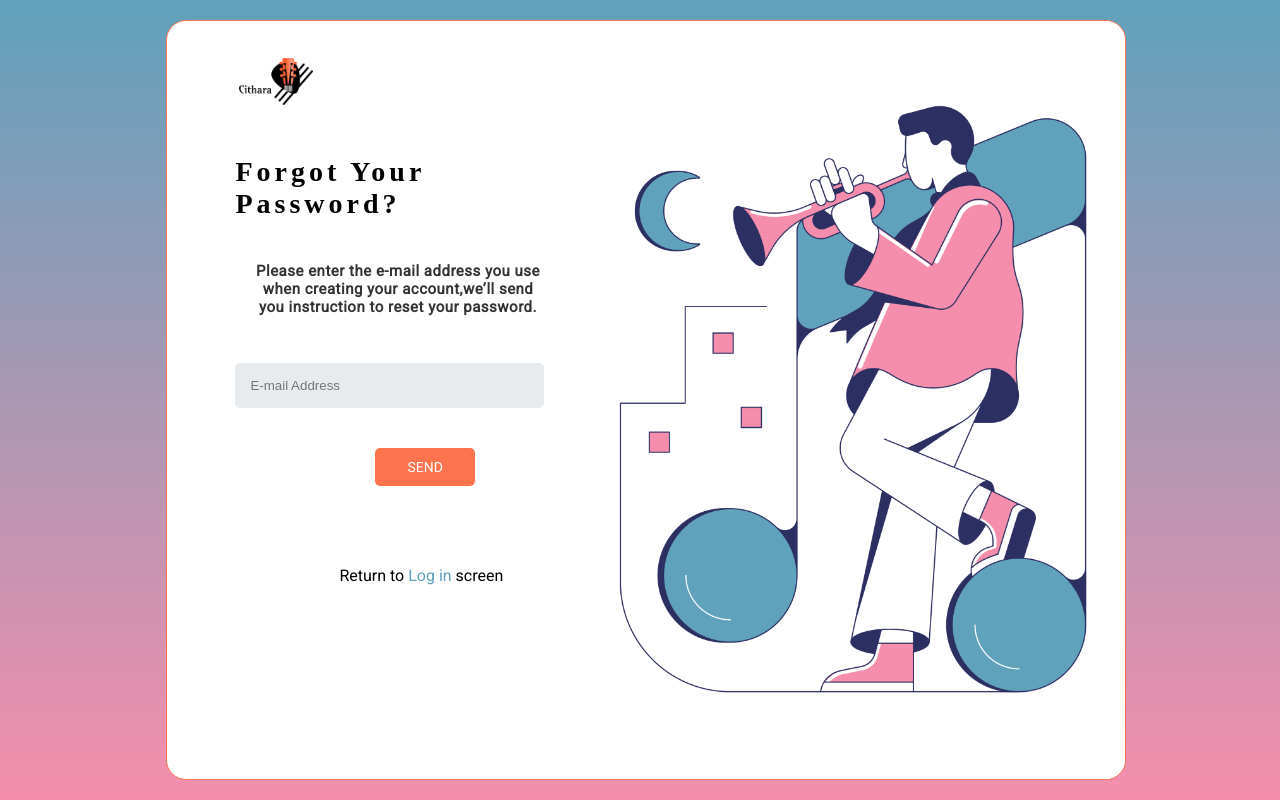
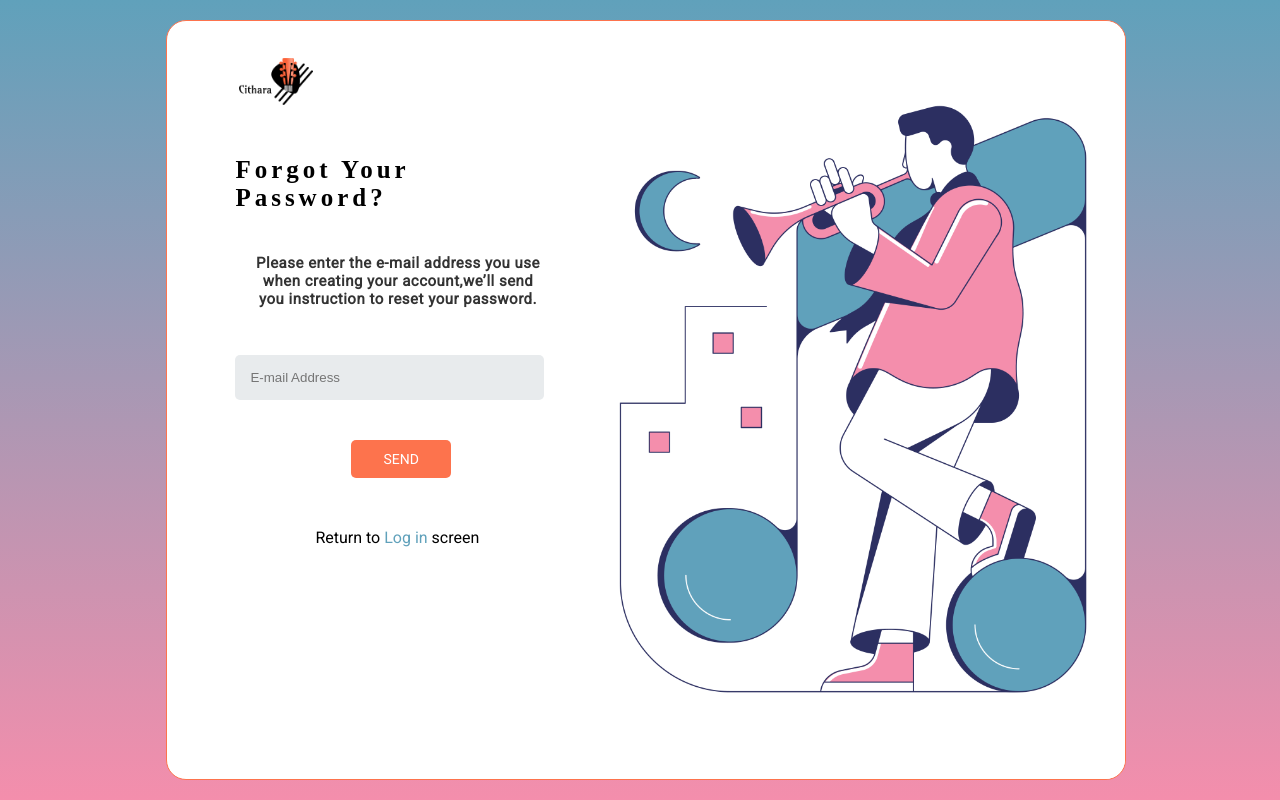
Before and after one commit to jose-a-dlc05/cithara-frontend, a PHP site: page /forgot-password.html in a window 1280 px wide. Run offline with PHP 8.4, Linux system fonts and the light colour scheme; some web fonts are replaced.

Commit message:
modified css for forgot password page

```diff
--- a/resources/css/style.css
+++ b/resources/css/style.css
@@ -21,7 +21,11 @@ body {
   min-width: 100%;
   margin: 0;
   /* Background Image */
-  background: linear-gradient(180deg, rgba(240,156,27,1) 0%, rgba(244,142,172,1) 100%);
+  background: linear-gradient(
+    180deg,
+    rgba(240, 156, 27, 1) 0%,
+    rgba(244, 142, 172, 1) 100%
+  );
   position: absolute;
   left: 0;
   top: 0;
@@ -32,7 +36,11 @@ body {
   min-width: 100%;
   margin: 0;
   /* Background Image */
-  background: linear-gradient(180deg, rgba(240,156,27,1) 0%, rgba(96,161,187,1) 100%);
+  background: linear-gradient(
+    180deg,
+    rgba(240, 156, 27, 1) 0%,
+    rgba(96, 161, 187, 1) 100%
+  );
   position: absolute;
   left: 0;
   top: 0;
@@ -43,7 +51,11 @@ body {
   min-width: 100%;
   margin: 0;
   /* Background Image */
-  background: linear-gradient(180deg, rgba(96,161,187,1) 0%, rgba(244,142,172,1) 100%);
+  background: linear-gradient(
+    180deg,
+    rgba(96, 161, 187, 1) 0%,
+    rgba(244, 142, 172, 1) 100%
+  );
   position: absolute;
   left: 0;
   top: 0;
@@ -59,7 +71,7 @@ body {
   /* margin-bottom: -50px; */
   margin-left: -15%; /*this is half of width of your div  */
   border-radius: 20px;
-  border: 1px solid #FD734D;
+  border: 1px solid #fd734d;
 
   display: flex;
 }
@@ -160,14 +172,14 @@ input[type='text'] {
 }
 
 .primary-btn {
-  background: #FD734D;
+  background: #fd734d;
   color: #ffffff;
 }
 
 .secondary-btn {
   background: #ffffff;
-  color: #FD734D;
-  border: 1px solid #FD734D;
+  color: #fd734d;
+  border: 1px solid #fd734d;
 }
 
 .legal-terms {
@@ -193,7 +205,7 @@ input[type='text'] {
   width: 60%;
   height: auto;
   max-width: 100%;
-  background-image: url('../img/trumpet_player.webp') ;
+  background-image: url('../img/trumpet_player.webp');
   background-repeat: no-repeat;
   background-position: center;
   background-size: cover;
@@ -207,7 +219,7 @@ input[type='text'] {
   width: 60%;
   height: auto;
   max-width: 100%;
-  background-image: url('../img/sax_player.png') ;
+  background-image: url('../img/sax_player.png');
   background-repeat: no-repeat;
   background-position: center;
   background-size: cover;
@@ -278,11 +290,11 @@ strong {
 
 .login-anchor {
   text-decoration: none;
-  color: #60A1BB;
+  color: #60a1bb;
 }
 
 .right {
- /* temporary */
+  /* temporary */
   /* border: 1px solid black; */
   width: 55%;
   height: auto;
@@ -301,7 +313,7 @@ strong {
 
 /* Forgot Password Form */
 .heading-forgot {
-  font-size: 28px;
+  font-size: 25px;
   margin-top: 30px;
 }
 
@@ -317,11 +329,11 @@ strong {
 
 .center {
   position: relative;
-  left: 10em;
+  left: 116px;
 }
 
 .forgot-login {
   position: relative;
-  top: 5em;
-  left: 6.5em;
+  top: 50px;
+  left: 80px;
 }
```
